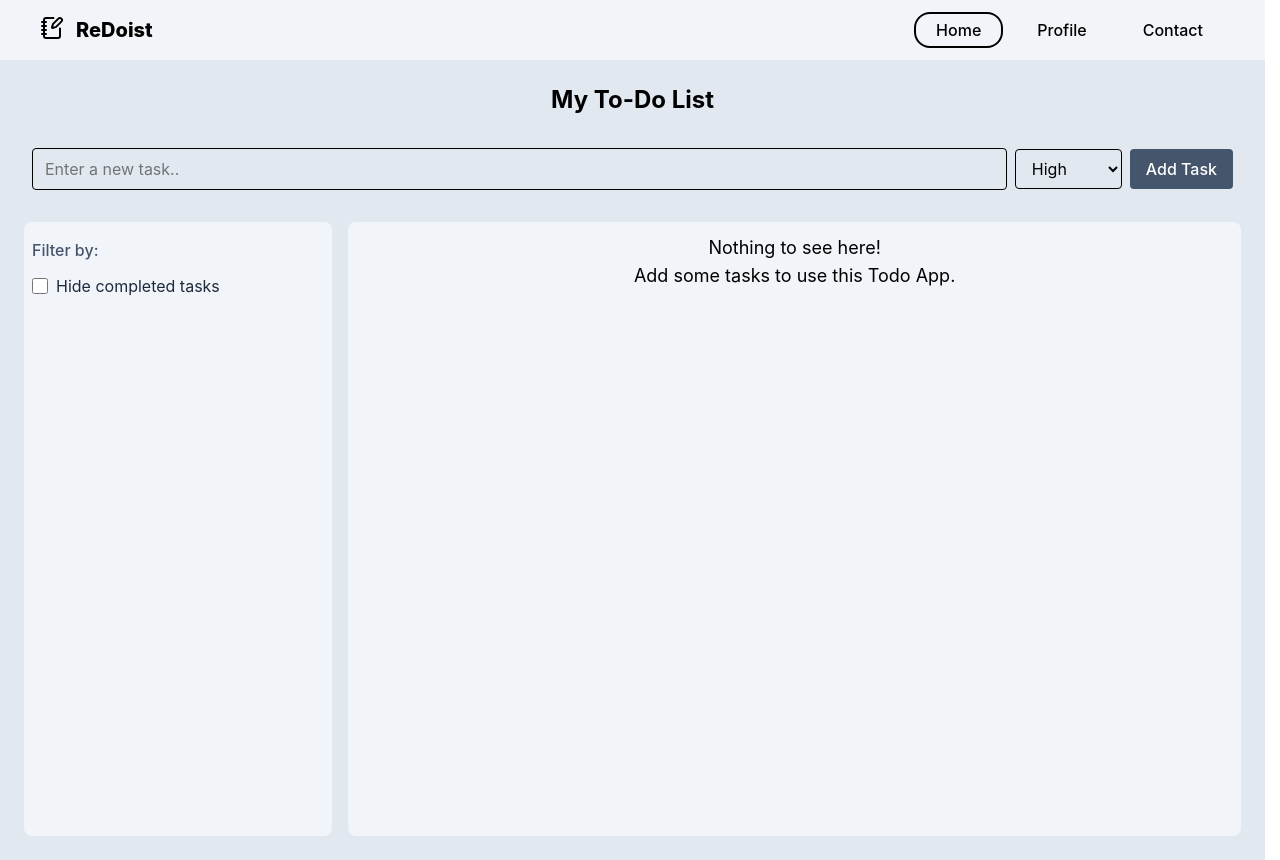
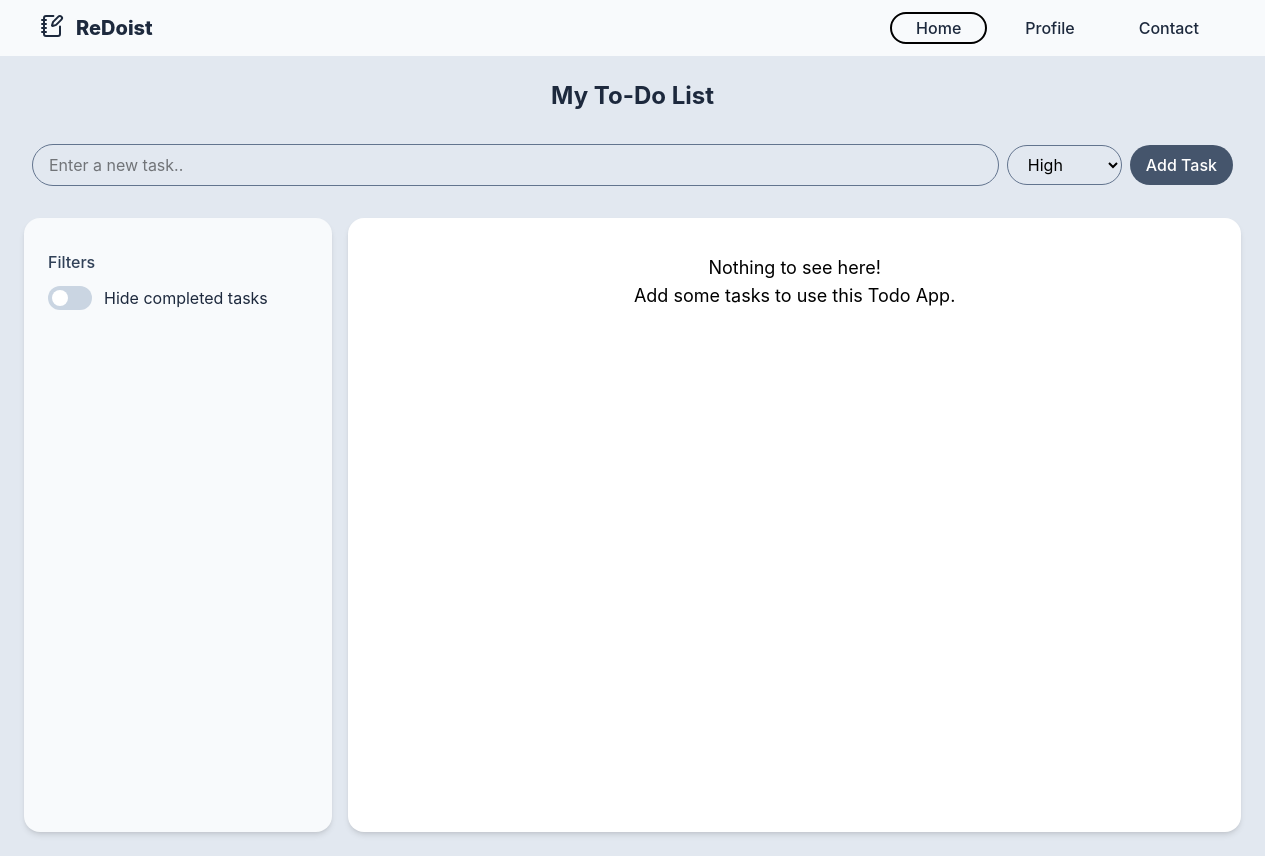
Before and after one commit to verinak/react-todo-app, a React (Vite) app: page /home in a window 1280 px wide. Built offline with nearby package versions, Linux system fonts and the light colour scheme.

Commit message:
small style edits

```diff
--- a/src/components/AddTask.jsx
+++ b/src/components/AddTask.jsx
@@ -23,13 +23,15 @@ function AddTask({ sendNewTask }) {
                     placeholder="Enter a new task.."
                     id="title"
                     name="title"
-                    className="flex-1 rounded border px-3 py-2 outline-none focus:ring-1 w-full md:w-fit"
+                    className="flex-1 rounded-3xl border border-slate-500 px-4 py-2 outline-none focus:ring-1 focus:ring-slate-500 w-full md:w-fit transition"
                 />
 
+                {/* ugly af bs ana mali4 5ol2 3al css dlwa2ti */}
+                {/* todo: fix this.. */}
                 <select
                     id="priority"
                     name="priority"
-                    className="rounded border px-3 py-2 outline-none focus:ring-1  w-full md:w-fit"
+                    className="rounded-3xl border border-slate-500 px-4 py-2 outline-none focus:ring-1 focus:ring-slate-500 w-full md:w-fit transition"
                 >
                     <option value="high">High</option>
                     <option value="medium">Medium</option>
@@ -38,7 +40,7 @@ function AddTask({ sendNewTask }) {
 
                 <button
                     type="submit"
-                    className="rounded px-4 py-2 bg-slate-600 hover:bg-slate-700  text-white font-medium  w-full md:w-fit"
+                    className="rounded-3xl px-4 py-2 bg-slate-600 hover:bg-slate-700  text-white font-medium  w-full md:w-fit transition"
                 >
                     Add Task
                 </button>
--- a/src/components/Filters.jsx
+++ b/src/components/Filters.jsx
@@ -27,18 +27,18 @@ function Filters({ filters, sendFitlers }) {
     };
 
     return (
-        <div className="bg-slate-100 md:min-w-1/4 px-2 py-4 m-2 rounded-lg text-sm md:text-base">
+        <div className="bg-slate-50 md:min-w-1/4 px-6 py-8 m-2 rounded-2xl text-sm md:text-base shadow-md">
             {/* <button>
                 <TbFilter />
             </button> */}
 
-            <p className="font-medium text-slate-600 mb-3">Filter by:</p>
+            <p className="font-medium text-slate-700 mb-3">Filters</p>
 
-            <label className="flex items-center gap-2 cursor-pointer">
+            <label className="flex items-center gap-3 cursor-pointer">
+                <div className="relative">
                     <input
                         type="checkbox"
-                    className="h-4 w-4 accent-slate-700 "
-                    // id="hideCompleted"
+                        className="peer sr-only"
                         onChange={(event) =>
                             handleFilterChange(
                                 "hideCompleted",
@@ -46,7 +46,13 @@ function Filters({ filters, sendFitlers }) {
                             )
                         }
                     />
-                <span className=" text-slate-800">Hide completed tasks</span>
+
+                    <div className="w-11 h-6 bg-slate-300 rounded-full peer-checked:bg-slate-700 transition"></div>
+
+                    <div className="absolute left-1 top-1 w-4 h-4 bg-white rounded-full transition peer-checked:translate-x-5"></div>
+                </div>
+
+                <span className="text-slate-800">Hide completed tasks</span>
             </label>
 
             {/* todo: reset filters button */}
--- a/src/components/Header.jsx
+++ b/src/components/Header.jsx
@@ -4,16 +4,16 @@ import { Link, NavLink } from "react-router-dom";
 
 function Header() {
     const navBarStyles = ({ isActive }) => {
-        let styles = "px-5 py-1 rounded-2xl border-2 ";
+        let styles = "px-4 md:px-6 py-0.5 rounded-3xl border-2 transition ";
         styles += isActive
             ? "border-black"
-            : "border-transparent hover:border-black";
+            : "border-transparent hover:border-slate-900";
         // console.log(isActive);
         // console.log(styles);
         return styles;
     };
     return (
-        <header className="bg-slate-100 px-10 py-3 flex flex-col md:flex-row items-center gap-2">
+        <header className="bg-slate-50 text-slate-800 px-10 py-3 flex flex-col md:flex-row items-center gap-2">
             <div className="flex gap-3">
                 <LuNotebookPen className="inline text-2xl" />
                 <h1 className="font-extrabold text-xl">ReDoist</h1>
@@ -30,7 +30,7 @@ function Header() {
                     Profile
                 </NavLink>
                 <a
-                    className="px-5 py-1 rounded-2xl border-2 border-transparent hover:border-black"
+                    className="px-4 md:px-6 py-0.5 rounded-3xl border-2 border-transparent hover:border-slate-900 transition"
                     href="https://github.com/verinak"
                     target="_blank"
                     rel="noopener noreferrer"
--- a/src/components/TaskList/Task.jsx
+++ b/src/components/TaskList/Task.jsx
@@ -21,7 +21,7 @@ function Task({ task, sendTaskDelete, sendTaskCompleted }) {
     };
     const bgColor =
         priorityColor[task.priority][task.completed ? "completed" : "default"];
-    const textColor = task.completed ? "text-gray-600" : "text-black";
+    const textColor = task.completed ? "text-gray-600" : "text-slate-800";
 
     const handleDelete = () => {
         sendTaskDelete(task.id);
@@ -32,7 +32,7 @@ function Task({ task, sendTaskDelete, sendTaskCompleted }) {
     };
     return (
         <div
-            className={`m-2 p-1 md:p-2 flex items-center rounded-lg ${bgColor} ${textColor}`}
+            className={`m-2 p-1 md:p-2 flex items-center rounded-xl ${bgColor} ${textColor}`}
         >
             <label className="px-2 py-1 cursor-pointer">
                 <input
--- a/src/components/TaskList/TaskList.jsx
+++ b/src/components/TaskList/TaskList.jsx
@@ -5,7 +5,7 @@ function TaskList({ tasks, sendTaskDelete, sendTaskCompleted }) {
     // const [tasks, setTasks] = useState(taskData);
 
     return (
-        <div className="m-2 md:text-lg flex-1 bg-slate-100 rounded-lg">
+        <div className="m-2 p-6 md:text-lg flex-1 bg-white rounded-2xl shadow-md">
             {tasks.length === 0 ? (
                 <div className="text-center p-3">
                     <p>Nothing to see here!</p>
--- a/src/pages/Home.jsx
+++ b/src/pages/Home.jsx
@@ -62,7 +62,7 @@ function Home() {
     return (
         <>
             <div className="flex flex-col min-h-screen p-2 md:p-4 bg-slate-200">
-                <h2 className="text-center font-bold text-2xl my-2">
+                <h2 className="text-center font-bold text-2xl my-2 text-slate-800">
                     {username ? `${username}'s` : "My"} To-Do List
                 </h2>
                 <AddTask sendNewTask={receiveNewTask} />
--- a/src/pages/Profile.jsx
+++ b/src/pages/Profile.jsx
@@ -29,10 +29,11 @@ function Profile() {
         // console.log(usernameInput);
         setUsername(usernameInput);
         if (!usernameInput) setUsernameInput("Anonymous User");
+        alert("Username updated!");
     };
 
     return (
-        <div className="min-h-screen bg-slate-200 p-4 md:p-8 flex justify-center">
+        <div className="min-h-screen bg-slate-200 p-4 md:p-8 flex justify-center shadow-md">
             <div className="w-full max-w-md bg-white rounded-2xl p-6 space-y-6 h-fit">
                 {/* todo: user icons :( */}
                 {/* username input */}
@@ -42,11 +43,11 @@ function Profile() {
                         value={usernameInput}
                         onChange={handleUsernameChange}
                         placeholder="What should we call you?"
-                        className="flex-1 rounded-xl border border-slate-300 px-4 py-2 outline-none focus:ring-2 focus:ring-slate-400"
+                        className="flex-1 rounded-3xl border border-slate-300 px-5 py-2 outline-none focus:ring-2 focus:ring-slate-400 transition"
                     />
 
                     <button
-                        className="rounded-xl px-4 py-2 bg-slate-600  hover:bg-slate-700 text-white font-medium"
+                        className="rounded-3xl px-5 py-2 bg-slate-600  hover:bg-slate-700 text-white font-medium transition"
                         onClick={handleUsernameSave}
                     >
                         Save
--- a/src/pages/TaskDetails.jsx
+++ b/src/pages/TaskDetails.jsx
@@ -23,7 +23,7 @@ function TaskDetails() {
     };
 
     return (
-        <div className="min-h-screen bg-slate-200 p-4 md:p-8 flex justify-center">
+        <div className="min-h-screen bg-slate-200 p-4 md:p-8 flex justify-center shadow-md">
             {task ? (
                 <div className="w-full max-w-md bg-white rounded-2xl p-6 space-y-6 h-fit">
                     <p className="mb-0 text-slate-500 font-medium text-base md:text-lg">
```
Lines whose indentation alone changed are shown as unchanged.
